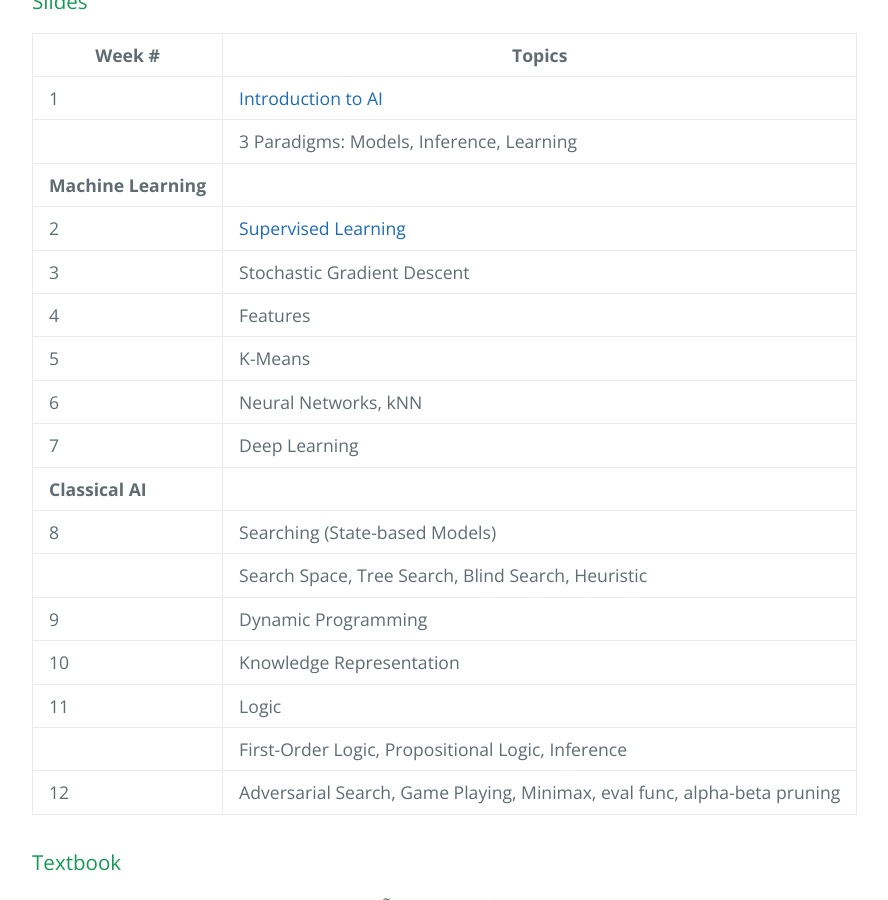
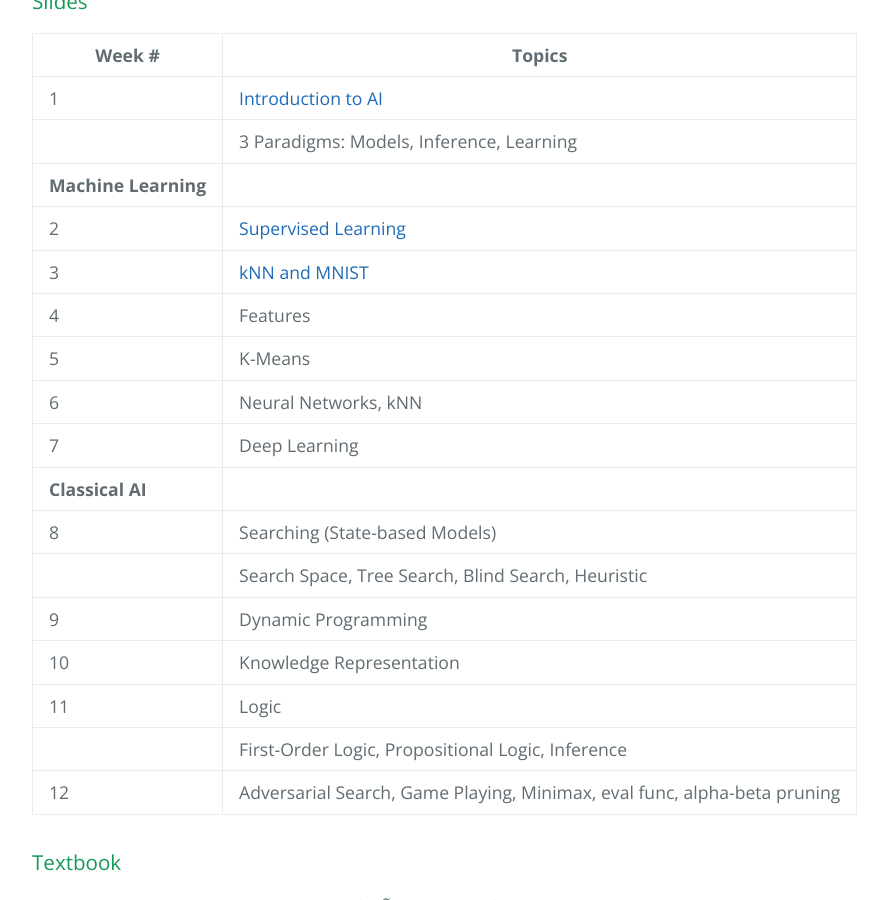
Before and after one commit to pratch/ml_course, a Jekyll site: the page built from index.md, in a window 1280 px wide and 900 px high, scrolled down 1478 px. Shown: the whole window, without its empty margins (192-1080 px from the left). Built offline with Jekyll 4.4.1, drawn with Linux system fonts in a browser that asks for light colours.

Commit message:
Update index.md

```diff
--- a/index.md
+++ b/index.md
@@ -48,7 +48,7 @@ layout: default
 |   | 3 Paradigms: Models, Inference, Learning |
 | **Machine Learning** ||
 | 2 | [Supervised Learning](2%20-%20Supervised.pdf) |
-| 3 | Stochastic Gradient Descent |
+| 3 | [kNN and MNIST](3%20-%20kNN%20and%20MNIST.pdf)|
 | 4 | Features |
 | 5 | K-Means |
 | 6 | Neural Networks, kNN |
```
